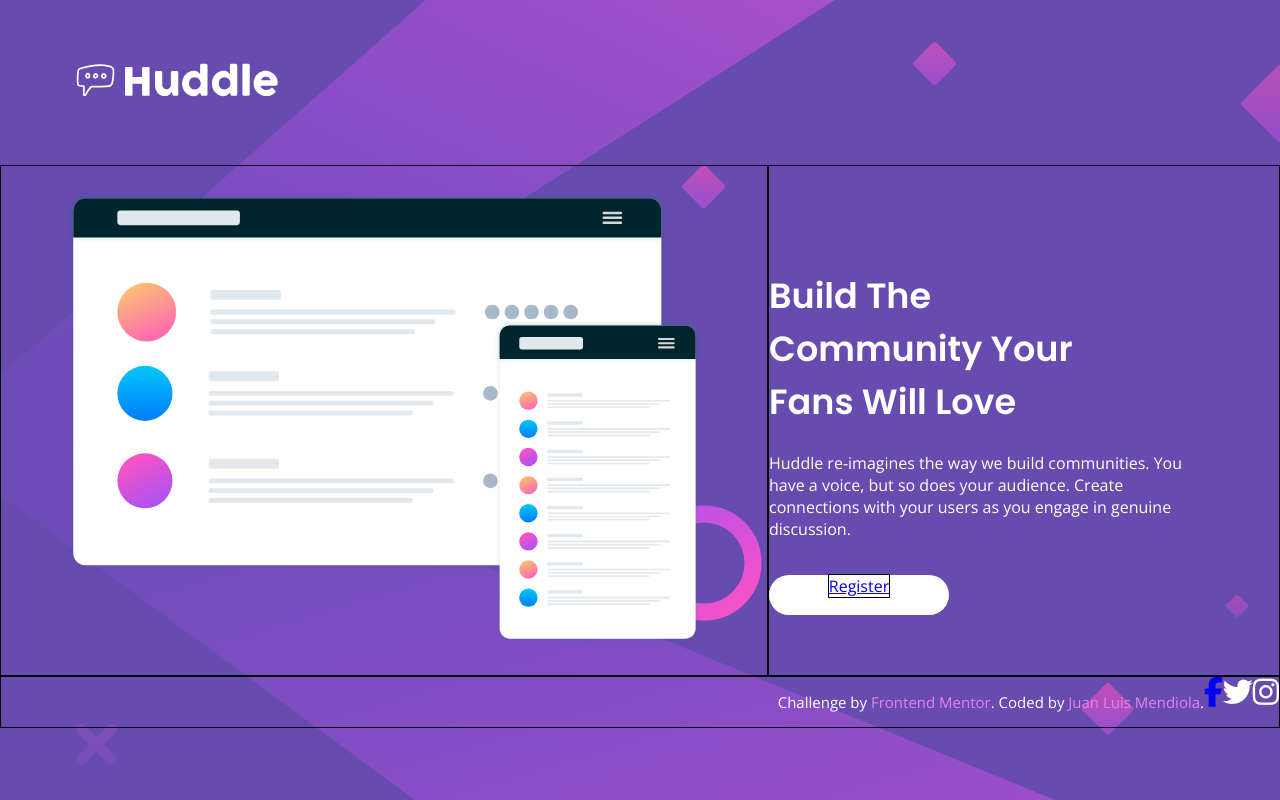
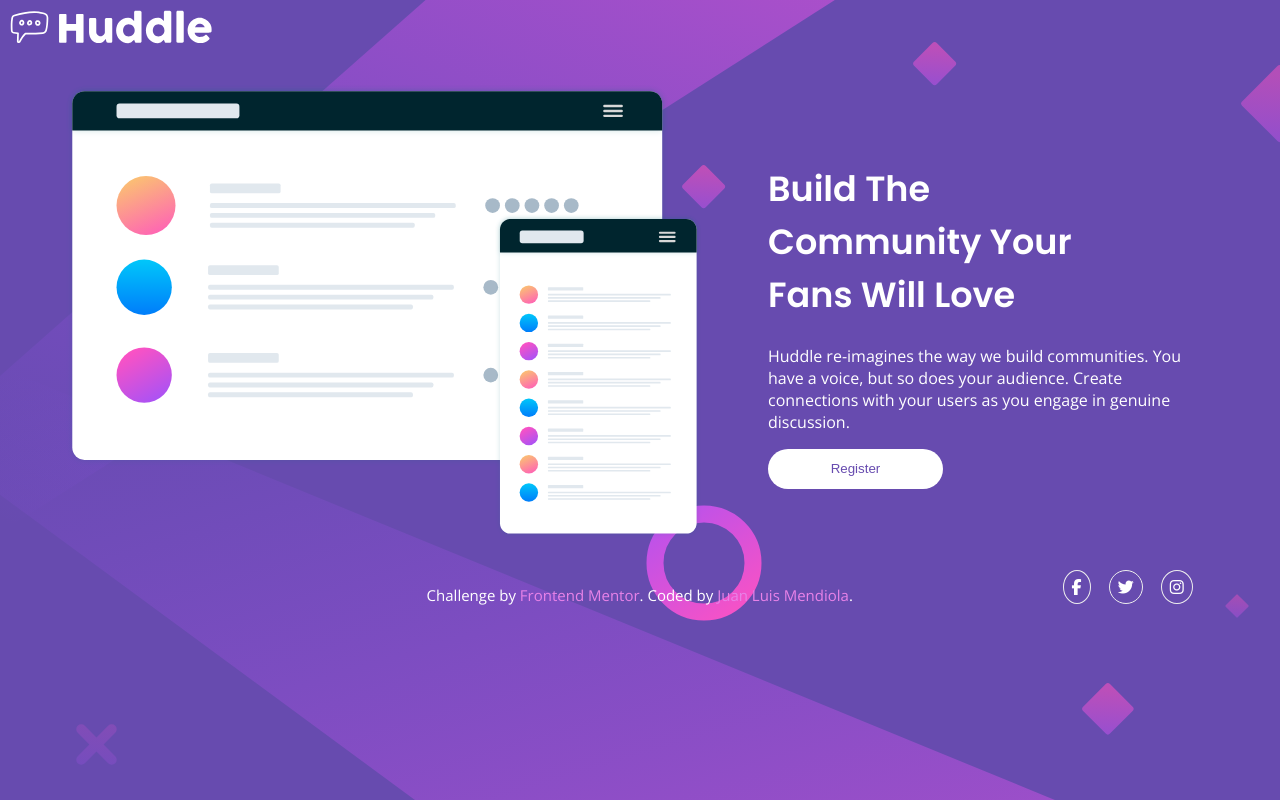
Before and after one commit to mendibox/Huddle, a plain HTML site: page index.html in a window 1280 px wide. Drawn offline with nearby package versions, Linux system fonts and the light colour scheme.

Commit message:
footer styled

```diff
--- a/index.html
+++ b/index.html
@@ -10,8 +10,14 @@
       href="images/favicon-32x32.png"
     />
     <link rel="stylesheet" href="style.css" />
-    <link rel="stylesheet" href="https://fonts.googleapis.com/css2?family=Open+Sans&display=swap" />
-    <link rel="stylesheet" href="https://fonts.googleapis.com/css2?family=Poppins:wght@400;600&display=swap" />
+    <link
+      rel="stylesheet"
+      href="https://fonts.googleapis.com/css2?family=Open+Sans&display=swap"
+    />
+    <link
+      rel="stylesheet"
+      href="https://fonts.googleapis.com/css2?family=Poppins:wght@400;600&display=swap"
+    />
     <script
       src="https://kit.fontawesome.com/0291b03fa1.js"
       crossorigin="anonymous"
@@ -35,23 +41,33 @@
           so does your audience. Create connections with your users as you
           engage in genuine discussion.
         </p>
-        <div class="register-button">
-          <a href="#">Register</a>
-        </div>
+        <button type="button">Register</button>
       </div>
     </div>
     <footer>
+      <div class="empty"></div>
+      <div class="copyright">
         <p class="attribution">
           Challenge by
           <a href="https://www.frontendmentor.io?ref=challenge" target="_blank"
             >Frontend Mentor</a
-        >. Coded by <a href="https://github.com/mendibox" target="_blank">Juan Luis Mendiola</a>.
+          >. Coded by
+          <a href="https://github.com/mendibox" target="_blank"
+            >Juan Luis Mendiola</a
+          >.
         </p>
-      <a href="#" aria-label="facebook">
-        <i class="fa-brands fa-facebook-f"></i>
+      </div>
+      <div class="sm-icons">
+        <a href="https:www.facebook.com/" target="_blank">
+          <i class="fa-brands fa-facebook-f fa-border"></i>
         </a>
-      <i class="fa-brands fa-twitter"></i>
-      <i class="fa-brands fa-instagram"></i>
+        <a href="https://twitter.com/mendibox" target="_blank">
+          <i class="fa-brands fa-twitter fa-border"></i>
+        </a>
+        <a href="https://www.instagram.com/" target="_blank">
+          <i class="fa-brands fa-instagram fa-border"></i>
+        </a>
+      </div>
     </footer>
   </body>
 </html>
--- a/style.css
+++ b/style.css
@@ -13,7 +13,7 @@
 }
 
 .header {
-    padding: 53px 66px;
+    /*padding: 53px 66px;*/
     width: 10px;
 }
 
@@ -22,17 +22,11 @@
 }
 
 .mockups {
-    border: 1px solid black;
     padding: 26px 66px;
 }
 
 .mockups img {
     width: 100%;
-}
-
-.text {
-    border: 1px solid black;
-
 }
 
 .heading {
@@ -47,25 +41,24 @@
     padding-right: 80px;
 }
 
-.register-button {
-    width: 180px;
+button {
+    width: 175px;
     height: 40px;
     background-color: white;
-    text-align: center;
-    border-radius: 50px;
-    margin-top: 35px;
+    color: hsl(257, 40%, 49%);
+    border: none;
+    border-radius: 30px;
 }
 
-.register-button a {
-    /*color: hsl(257, 40%, 49%);*/
-    border: 1px solid black;
-
+button:hover {
+    cursor: pointer;
+    background-color: hsl(300, 69%, 71%);
+    color: white;
 }
 
 footer {
-    border: 1px solid black;
-    display: flex;
-    justify-content: right;
+    display: grid;
+    grid-template-columns: 33.33% 33.33% 33.33%;
 }
 
 .attribution {
@@ -77,8 +70,23 @@
     text-decoration: none;
 }
 
-i {
-    font-size: 30px;
-    --fa-border-padding: 10px;
-    --fa-border-radius: 70%;
+
+.sm-icons {
+    text-align: right;
+    padding-right: 80px;
 }
+
+.sm-icons a {
+    margin: 0 7px;
+    --fa-border-padding: 0.5em;
+    --fa-border-radius: 100%;
+    --fa-border-width: 0.1em;
+    text-decoration: none;
+    color: white;
+}
+
+.sm-icons a:hover {
+    --fa-border-color: hsl(300, 69%, 71%);
+    cursor: pointer;
+    color: hsl(300, 69%, 71%);
+}
```
Lines whose indentation alone changed are shown as unchanged.
